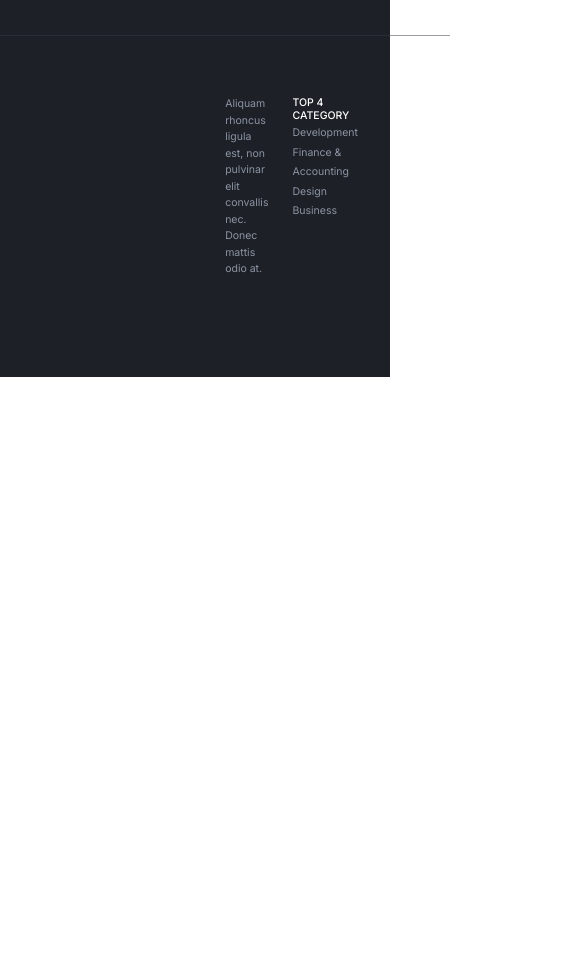
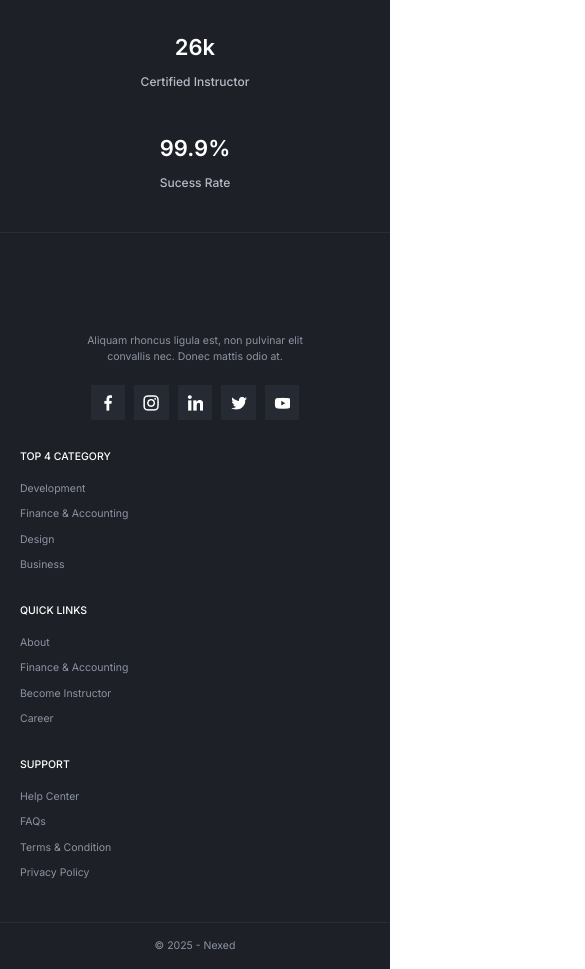
Before and after one commit to yusifmov/nexed, a plain HTML site: page 04r-footer/index.html in a window 390 px wide. Shown: the part 320-1289 px from the top of the page, 585 px wide, since content can reach past the window. Before the commit the page ends 844 px from the top, so only its background shows below. Drawn offline with Linux system fonts and the light colour scheme.

```diff
--- a/04r-footer/index.css
+++ b/04r-footer/index.css
@@ -1,19 +1,22 @@
-*{
+* {
     margin: 0;
     padding: 0;
     box-sizing: border-box;
 }
-footer{
+
+footer {
     background-color: #1D2026;
 }
-.footer{
+
+.footer {
     display: flex;
     flex-direction: column;
-    gap:60.05px;
+    gap: 60.05px;
 
 
 }
-.up{
+
+.up {
     display: flex;
     flex-direction: row;
     justify-content: space-between;
@@ -23,26 +26,30 @@ footer{
     padding-bottom: 75.06px;
     padding-right: 225.17px;
     padding-left: 225.17px;
-    border-bottom: 1px solid #363B4780 ;
+    border-bottom: 1px solid #363B4780;
 }
-.part1{
+
+.part1 {
     display: flex;
     flex-direction: column;
     gap: 24.02px;
 }
-.part1 h2{
+
+.part1 h2 {
     font-weight: 600;
     font-family: 'Inter', sans-serif;
     font-size: 30.02px;
     line-height: 36.03px;
-    color:#FFFFFF;
+    color: #FFFFFF;
 }
-.buttons{
+
+.buttons {
     display: flex;
     flex-direction: row;
     gap: 9.01px;
 }
-.buttons .join{
+
+.buttons .join {
     display: flex;
     text-decoration: none;
     width: 126.03px;
@@ -57,12 +64,14 @@ footer{
     align-items: center;
 
 }
-.buttons .join:hover{
+
+.buttons .join:hover {
     background-color: #F7CB15;
     color: #FFFFFF;
 
 }
-.browse{
+
+.browse {
     display: flex;
     justify-content: center;
     align-items: center;
@@ -77,67 +86,106 @@ footer{
     font-weight: 600;
     text-decoration: none;
 }
-.browse:hover{
+
+.browse:hover {
     background-color: #F7CB15;
 }
-.part2{
+
+.part2 {
     display: flex;
     flex-direction: column;
     gap: 9.01px;
 }
-.part2 h2{
+
+.part2 h2 {
     font-weight: 600;
     font-family: 'Inter', sans-serif;
     font-size: 30.02px;
     line-height: 36.03px;
-    color:#FFFFFF;
+    color: #FFFFFF;
 }
-.part2 p{
+
+.part2 p {
     font-family: 'Inter', sans-serif;
     font-size: 12.01px;
     font-weight: 500;
-    color:#B7BAC7;
+    color: #B7BAC7;
     line-height: 16.51px;
 }
-.down{
+
+.down {
     display: flex;
     flex-direction: column;
+}
+
+.part3 {
+    display: flex;
+    flex-direction: row;
     gap: 24.02px;
+    justify-content: space-around;
     padding-bottom: 75.06px;
     padding-right: 225.17px;
     padding-left: 225.17px;
+    border-bottom: 1px solid #363B4780;
+
 }
-.part3{
-    display: flex;
-    flex-direction: row;
-    gap: 24.02px;
-}
-.one{
+
+.one {
     display: flex;
     flex-direction: column;
+    gap: 19.52px;
 }
-.one p{
+
+.one p {
     font-family: 'Inter', sans-serif;
     font-size: 10.51px;
     font-weight: 400;
-    color:#8C94A3;
+    color: #8C94A3;
     line-height: 16.51px;
 }
-.two{
+
+.two {
     display: flex;
     flex-direction: column;
+    gap: 18.01px;
 }
-.two h3{
+
+.two h3 {
     font-family: 'Inter', sans-serif;
     font-size: 10.51px;
     font-weight: 500;
     text-transform: uppercase;
-    color:#FFFFFF;
+    color: #FFFFFF;
 }
-.two ul li{
+
+.two ul {
+    display: flex;
+    flex-direction: column;
+    gap: 9.01px;
+}
+
+.two ul li {
     list-style: none;
+    display: flex;
+    flex-direction: row;
+    gap: 5px;
+    align-items: center;
+
 }
-.two ul li a{
+
+.two ul li i {
+    text-align: center;
+    display: none;
+
+}
+
+.two ul li:hover i {
+    display: block;
+}
+
+.two ul li a {
+    display: flex;
+    align-items: center;
     text-decoration: none;
     font-family: 'Inter', sans-serif;
     font-weight: 400;
@@ -145,5 +193,113 @@ footer{
     line-height: 16.51px;
     text-align: justify;
     color: #8C94A3;
+}
+
+.two ul li a:hover {
+    border-bottom: 1px solid #F7CB15;
+}
+.sosial{
+    display: flex;
+    flex-direction: row;
+    gap: 9.01px;
 
 }
+.icon{
+    display: flex;
+    justify-content: center;
+    align-items: center;
+    background-color: #363B4766;
+    width: 34.52px;
+    height: 34.52px;
+    text-align: center;
+}
+.icon:hover {
+    background-color: #F7CB15;
+
+}
+.part4{
+    display: flex;
+    padding-top: 18.01px;
+    padding-right: 225.17px;
+    padding-bottom: 18.01px;
+    padding-left: 225.17px;
+}
+.part4 p {
+    font-family: 'Inter', sans-serif, sans-serif;
+    font-weight: 400;
+    font-size: 10.51px;
+    line-height: 16.51px;
+    text-align: justify;
+    color:#8C94A3;
+}
+/* ===== Responsive Footer ===== */
+
+/* Tablet */
+@media (max-width: 1024px) {
+    .up {
+        flex-direction: column;
+        align-items: flex-start;
+        padding: 50px 80px;
+        gap: 40px;
+    }
+
+    .part3 {
+        flex-wrap: wrap;
+        justify-content: flex-start;
+        padding: 50px 80px;
+        gap: 40px;
+    }
+
+    .part4 {
+        padding: 20px 80px;
+        text-align: center;
+        justify-content: center;
+    }
+}
+
+/* Mobile */
+@media (max-width: 768px) {
+    .up {
+        padding: 40px 20px;
+        flex-direction: column;
+        text-align: center;
+        align-items: center;
+    }
+
+    .part1 h2 {
+        font-size: 22px;
+        line-height: 30px;
+    }
+
+    .buttons {
+        flex-direction: column;
+        width: 100%;
+    }
+
+    .buttons a {
+        width: 100%;
+    }
+
+    .part2 h2 {
+        font-size: 22px;
+    }
+
+    .part3 {
+        flex-direction: column;
+        padding: 40px 20px;
+        gap: 30px;
+    }
+
+    .one {
+        text-align: center;
+    }
+
+    .sosial {
+        justify-content: center;
+    }
+
+    .part4 {
+        padding: 15px 20px;
+        text-align: center;
+    }
+}
--- a/04r-footer/index.html
+++ b/04r-footer/index.html
@@ -4,7 +4,7 @@
     <meta charset="UTF-8">
     <title>Title</title>
     <link rel="stylesheet" href="index.css">
-    <link rel="stylesheet" href="/icons.css">
+    <link rel="stylesheet" href="../icons.css">
     <link href="https://fonts.googleapis.com/css2?family=Inter:wght@100..900&display=swap" rel="stylesheet">
     <link href="https://fonts.googleapis.com/css2?family=Noto+Sans+Symbols&display=swap" rel="stylesheet">
     <meta name="viewport" content="width=device-width, initial-scale=1.0">
@@ -38,21 +38,46 @@
                 <div class="one">
                     <p>Aliquam rhoncus ligula est, non pulvinar elit<br>
                         convallis nec. Donec mattis odio at.</p>
-                    <div class="sosial"></div>
+                    <div class="sosial">
+
+                    <div class="icon"><i class="ne-icon ne-icon-facebook-lite"></i></div>
+                        <div class="icon"><i class="ne-icon ne-icon-instagram-lite"></i></div>
+                        <div class="icon"><i class="ne-icon ne-icon-linkedin-lite"></i></div>
+                        <div class="icon"><i class="ne-icon ne-icon-twitter-lite"></i></div>
+                        <div class="icon"><i class="ne-icon ne-icon-youtube-lite"></i></div>
+                    </div>
                 </div>
                 <div class="two">
                     <h3>Top 4 Category</h3>
                     <ul>
-                        <li><a href="#">Development</a><p><i></i></p></li>
-                        <li><a href="#">Finance & Accounting</a></li>
-                        <li><a href="#">Design</a></li>
-                        <li><a href="#">Business</a></li>
+                        <li><a href="#">Development</a> <i style="--size:10px" class="ne-icon ne-icon-arrow-right-thin-white"></i> </li>
+                        <li><a href="#">Finance & Accounting</a> <i class="ne-icon ne-icon-arrow-right-thin-white" style="--size: 10px"></i></li>
+                        <li><a href="#">Design</a> <i class="ne-icon ne-icon-arrow-right-thin-white" style="--size: 10px"></i></li>
+                        <li><a href="#">Business</a> <i class="ne-icon ne-icon-arrow-right-thin-white" style="--size: 10px"></i> </li>
                     </ul>
                 </div>
-                <div class="three"></div>
-                <div class="four"></div>
+                <div class="two">
+                    <h3>Quick Links</h3>
+                    <ul>
+                        <li><a href="#">About</a> <i style="--size:10px" class="ne-icon ne-icon-arrow-right-thin-white"></i> </li>
+                        <li><a href="#">Finance & Accounting</a> <i class="ne-icon ne-icon-arrow-right-thin-white" style="--size: 10px"></i></li>
+                        <li><a href="#">Become Instructor</a> <i class="ne-icon ne-icon-arrow-right-thin-white" style="--size: 10px"></i></li>
+                        <li><a href="#">Career</a> <i class="ne-icon ne-icon-arrow-right-thin-white" style="--size: 10px"></i> </li>
+                    </ul>
+                </div>
+                <div class="two">
+                    <h3>Support</h3>
+                    <ul>
+                        <li><a href="#">Help Center</a> <i style="--size:10px" class="ne-icon ne-icon-arrow-right-thin-white"></i> </li>
+                        <li><a href="#">FAQs</a> <i class="ne-icon ne-icon-arrow-right-thin-white" style="--size: 10px"></i></li>
+                        <li><a href="#">Terms & Condition</a> <i class="ne-icon ne-icon-arrow-right-thin-white" style="--size: 10px"></i> </li>
+                        <li><a href="#">Privacy Policy</a> <i class="ne-icon ne-icon-arrow-right-thin-white" style="--size: 10px"></i> </li>
+                    </ul>
+                </div>
             </div>
-            <div class="part4"></div>
+            <div class="part4">
+                <p>© 2025 - Nexed</p>
+            </div>
         </div>
     </div>
 </footer>
```
